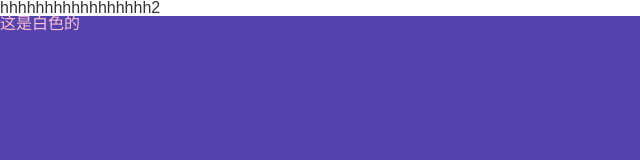
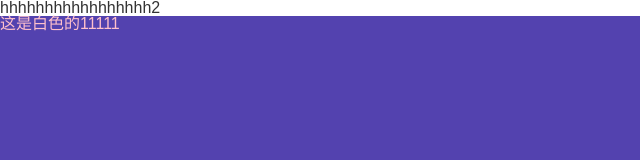
Before and after one commit to vsionly/html-base, a website: page index.html in a window 1280 px wide. Shown: the top 160 px of the page, 0-640 px from the left. Drawn offline with Linux system fonts and the light colour scheme.

Commit message:
测试ssh

```diff
--- a/index.html
+++ b/index.html
@@ -8,7 +8,7 @@
 <body>
     hhhhhhhhhhhhhhhhh2
     <div class="content" style="height: 1900px">
-        <p>这是白色的</p>
+        <p>这是白色的11111</p>
     </div>
     <img src="static/images/banner.gif">
 </body>
```
